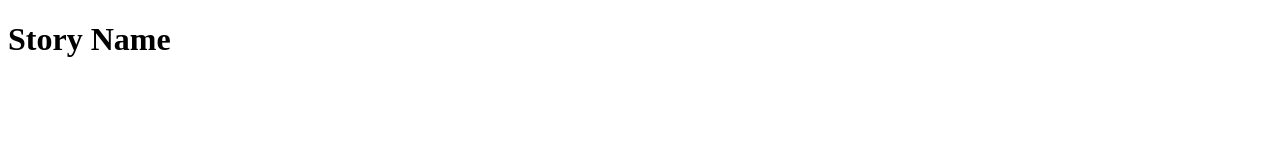
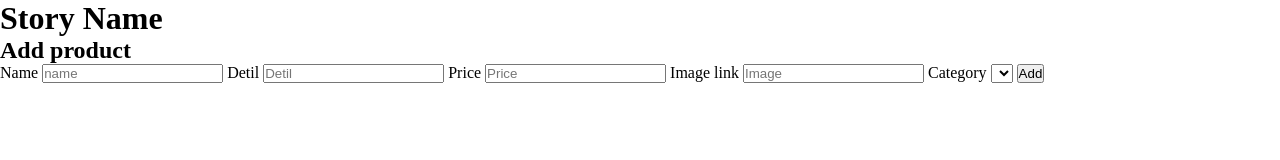
Before and after one commit to omar199523/my-story, a plain HTML site: page index.html in a window 1280 px wide. Drawn offline with Linux system fonts and the light colour scheme.

Commit message:
i create form add new product

```diff
--- a/index.html
+++ b/index.html
@@ -11,6 +11,25 @@
         <h1>Story Name</h1>
     </hader>
     <main>
+        <form>
+            <header><h2>Add product</h2></header>
+            <label for="name">Name</label>
+            <input type="text" name="name" placeholder="name" id="name"/>
+            <label for="detil">Detil</label>
+            <input type="text" name="detil" placeholder="Detil" id="detil"/>
+            <label for="price">Price</label>
+            <input type="text" name="price" placeholder="Price" id="peice"/>
+            <label for="image">Image link</label>
+            <input type="text" name="image" placeholder="Image" id="image"/>
+            <label for="category">Category</label>
+            <select name="category" id="category">
+                <option value=""></option>
+                <option value=""></option>
+                <option value=""></option>
+                <option value=""></option>
+            </select>
+            <button type="submit">Add</button>
+        </form>
         <section id="productCont">
             <header>
 
@@ -23,11 +42,12 @@
             <header>
 
             </header>
-            <div id="muCar">
+            <div id="myCar">
 
             </div>
         </section>
     </main>
+    <script src="myFramwark/myFramwark.js"></script>
     <script src="./main.js"></script>
 </body>
 </html>
--- a/style.css
+++ b/style.css
@@ -0,0 +1,5 @@
+*{
+    margin: 0;
+    padding: 0;
+    box-sizing: border-box;
+}
```
